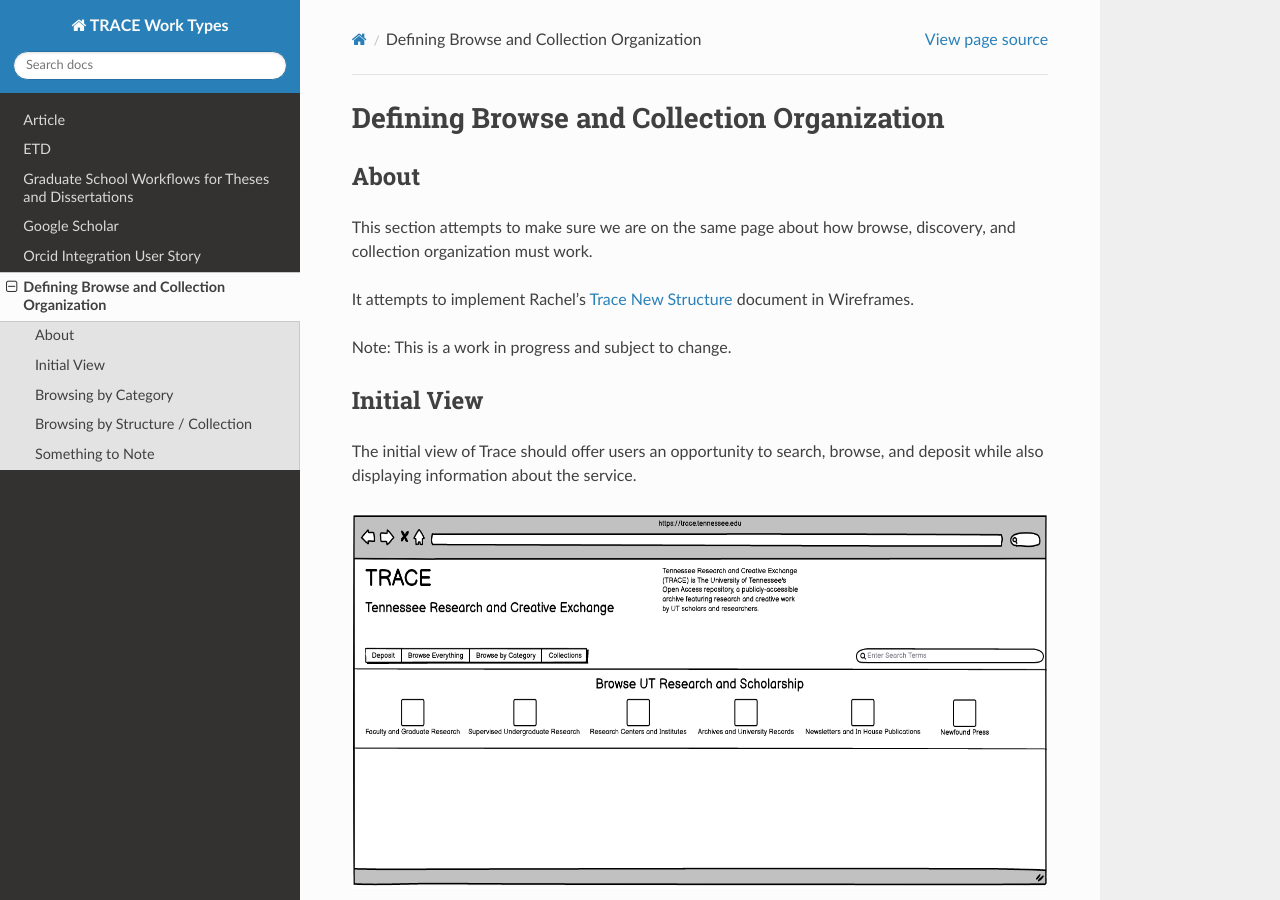
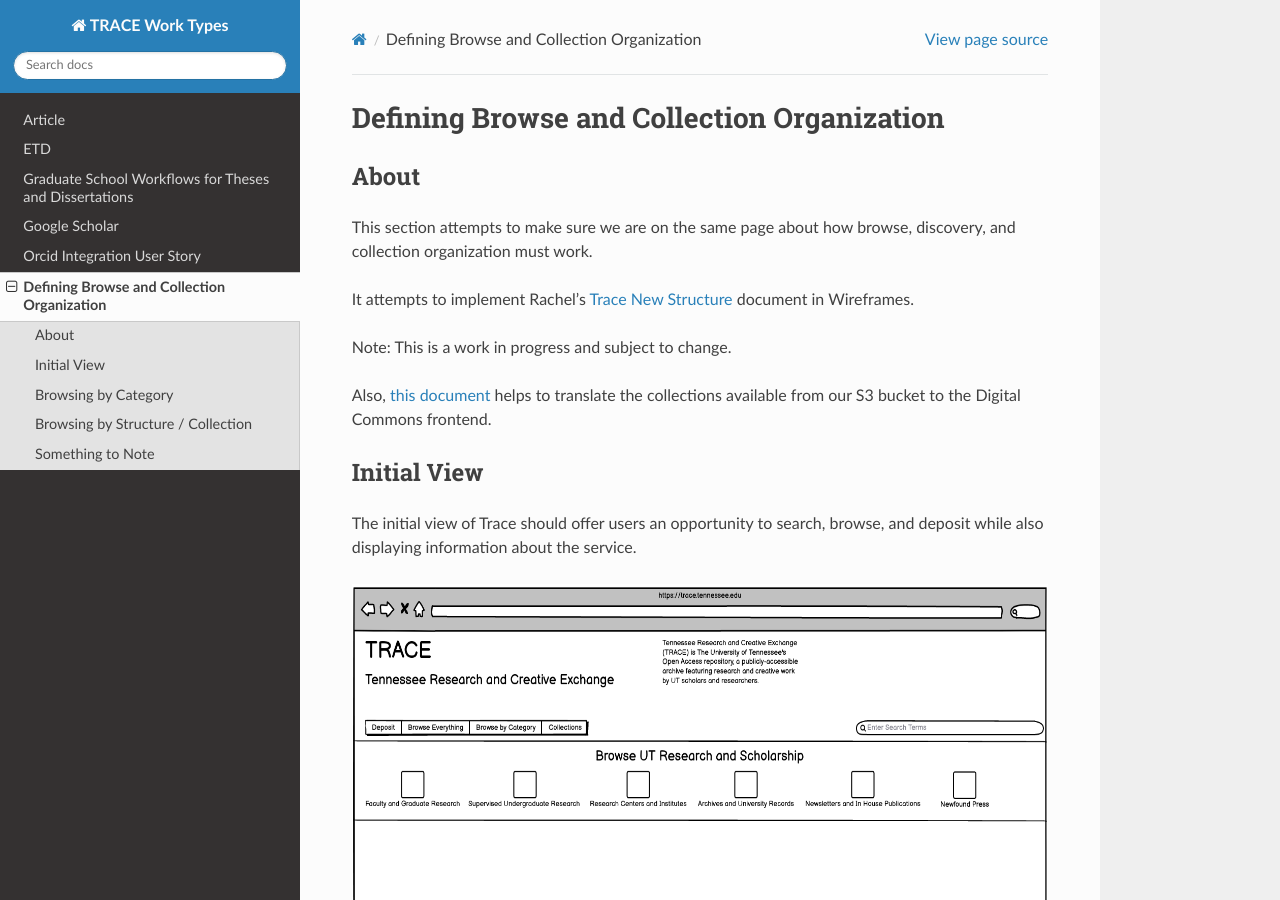
Before and after one commit to utkdigitalinitiatives/trace_work_types_planning, a Sphinx documentation site: the page built from docs/source/browse/browse.rst, in a window 1280 px wide and 900 px high. Built offline with Sphinx 7.4.7 and the Read the Docs theme 2.0.0, drawn with Linux system fonts in a browser that asks for light colours.

Commit message:
Add collection / series doc.

```diff
--- a/docs/source/browse/browse.rst
+++ b/docs/source/browse/browse.rst
@@ -12,6 +12,9 @@ work.
 It attempts to implement Rachel's `Trace New Structure <../other_files/TRACE_NewStructure_2022.docx>`_  document in Wireframes.
 
 Note: This is a work in progress and subject to change.
+
+Also, `this document <https://docs.google.com/spreadsheets/d/1AqRHXe8NbcQaWzdtGvVetoX_8N_8VLGthp7D5vYH3sM/edit#gid=0>`_
+helps to translate the collections available from our S3 bucket to the Digital Commons frontend.
 
 ------------
 Initial View
```
